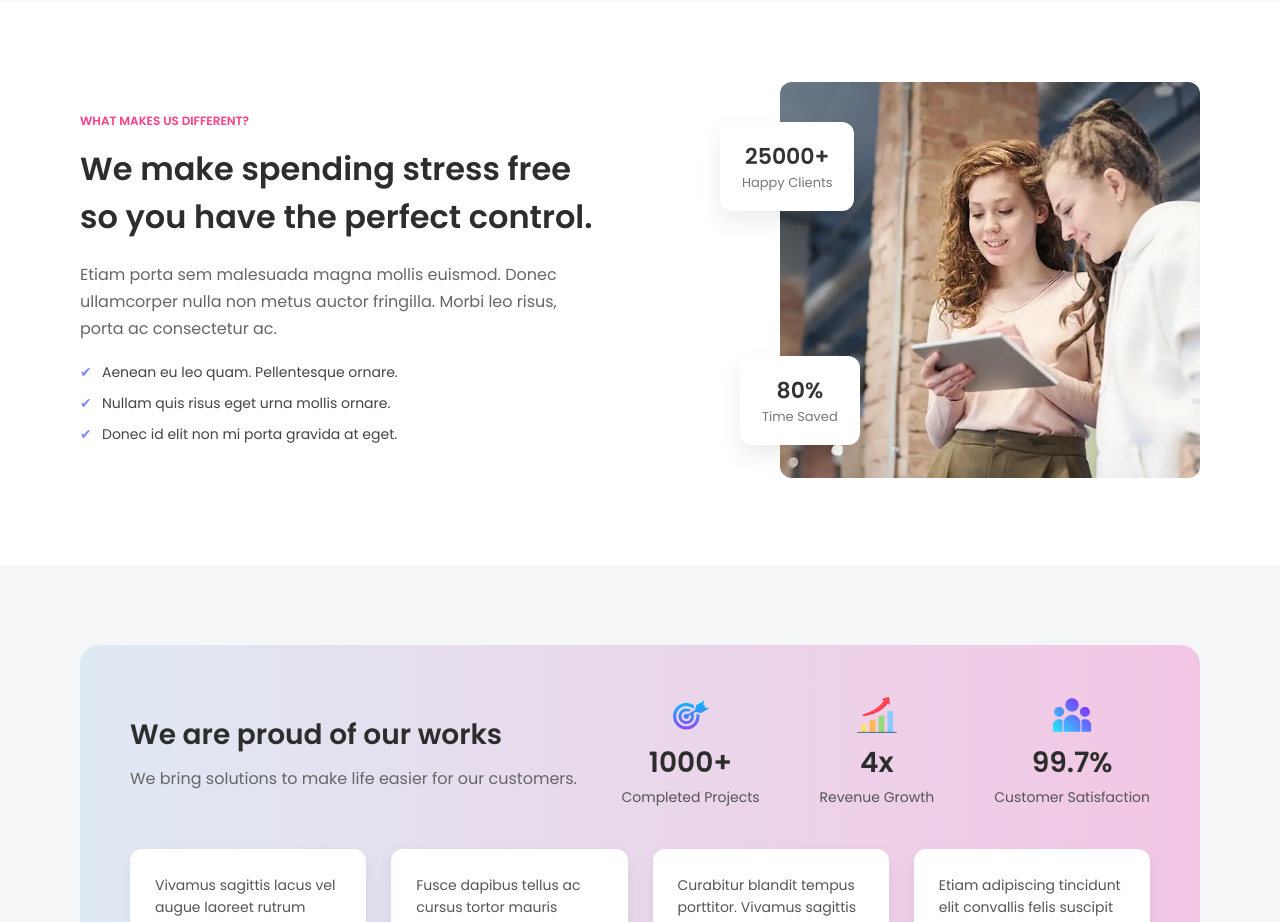
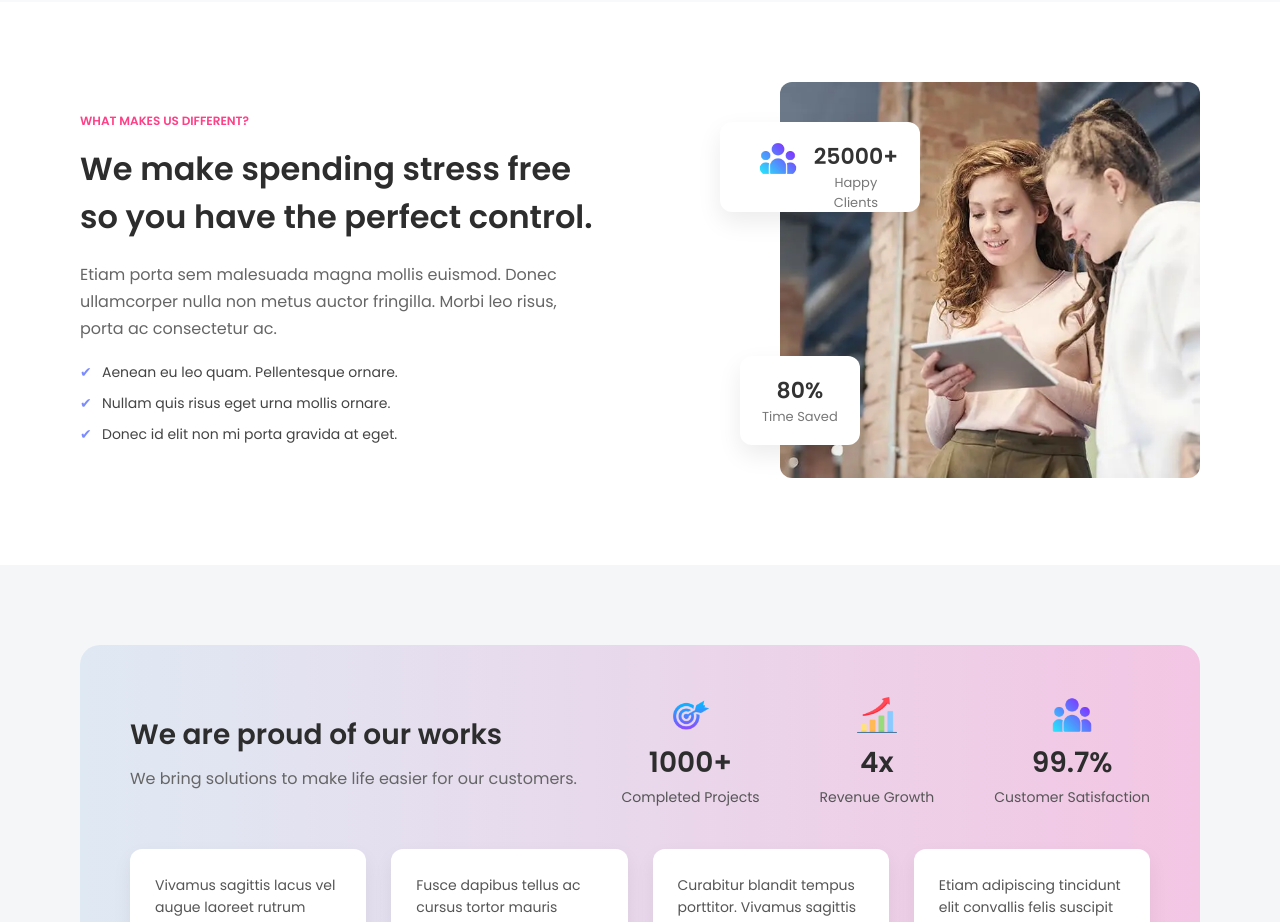
Before and after one commit to AnchalJaiswal865/sandbox-website, a plain HTML site: page index.html in a window 1280 px wide. Shown: the part 1860-2782 px from the top of the page. Drawn offline with Linux system fonts and the light colour scheme.

Commit message:
changes in card

```diff
--- a/index.html
+++ b/index.html
@@ -177,9 +177,17 @@
       <img src="image\about27.webp" alt="clients">
 
       <!-- Floating Card 1 -->
-        <div class="card clients">
-        <h3>25000+</h3>
+        <div class="card clients" style=" height: 90px; width: 200px; display:flex;">
+          <div style="width: 100px; height: 100%; ">
+            <img src="image/group.png" alt="" style="width: 1cm;">
+
+        </div>
+        <div style="width: 100px;  height: 100%;">
+             <h3>25000+</h3>
         <p>Happy Clients</p>
+        </div>
+
+
       </div>
 
       <!-- Floating Card 2 -->
```
